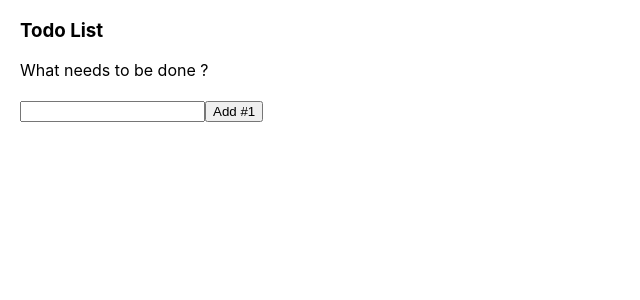
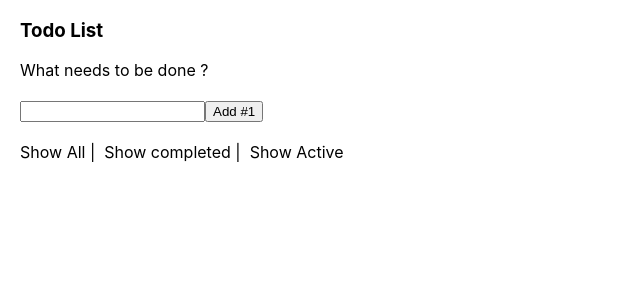
Before and after one commit to greshu/react-todo-list-lab, a React (Create React App) app: page / in a window 1280 px wide. Shown: the top 300 px of the page, without its empty margins (0-640 px from the left). Built offline with nearby package versions, Linux system fonts and the light colour scheme.

Commit message:
task-01: filtering done

```diff
--- a/src/App.css
+++ b/src/App.css
@@ -28,6 +28,10 @@
   color: #61dafb;
 }
 
+.cursor-pointer {
+  cursor: pointer;
+}
+
 @keyframes App-logo-spin {
   from {
     transform: rotate(0deg);
--- a/src/App.js
+++ b/src/App.js
@@ -22,20 +22,44 @@ export default class App extends Component {
     handleSubmit(e) {
         e.preventDefault();
 
-        if(!this.state.text.length) {
+        if (!this.state.text.length) {
             return;
         }
 
         const newItem = {
             text: this.state.text,
             id: Date.now(),
-            isChecked: false
+            isChecked: false,
+            isShow: true
         };
 
         this.setState(state => ({
             items: state.items.concat(newItem),
             text: ''
         }));
+    }
+
+    filterList(filterType) {
+        let clonedItems = [...this.state.items]
+        switch (filterType) {
+            case 'All':
+                clonedItems.forEach((item) => {
+                    item.isShow = true });
+                    break;
+            case 'Completed':
+                clonedItems.forEach((item) => {
+                    item.isChecked ? item.isShow = true : item.isShow = false;
+                });
+                break;
+            case 'Active':
+                clonedItems.forEach((item) => {
+                    !item.isChecked ? item.isShow = true : item.isShow = false;
+                });
+
+        }
+        this.setState({
+            items: clonedItems
+        })
     }
 
     deleteItem(index) {
@@ -59,14 +83,15 @@ export default class App extends Component {
         return (
             <div>
                 <h3 className='App-Header'>Todo List</h3>
-                    <TodosInput changed = {this.handleChange}
-                    submitted = {this.handleSubmit}
-                    text = {this.state.text}
-                    items = {this.state.items}></TodosInput>
+                <TodosInput changed={this.handleChange}
+                    submitted={this.handleSubmit}
+                    text={this.state.text}
+                    items={this.state.items}></TodosInput>
 
-                    <TodosList items = {this.state.items}
-                                deleted = {(index) => this.deleteItem(index)}
-                                handleCheckbox = {(index) => this.updateCheckbox(index)}></TodosList>
+                <TodosList items={this.state.items}
+                    deleted={(index) => this.deleteItem(index)}
+                    filterList = {(filterType) => this.filterList(filterType)}
+                    handleCheckbox={(index) => this.updateCheckbox(index)}></TodosList>
             </div>
         );
     }
--- a/src/components/todos-list/todos-list.js
+++ b/src/components/todos-list/todos-list.js
@@ -1,15 +1,21 @@
 import React from 'react';
 import TodoItem from './todo-item'
 const todosList = (props) => {
+
     return (
         <div>
+            <br></br>
+            <a className='cursor-pointer' onClick= {() => props.filterList('All')}>Show All |</a> &nbsp;
+            <a className='cursor-pointer' onClick= {() => props.filterList('Completed')}>Show completed |</a> &nbsp;
+            <a className='cursor-pointer' onClick= {() => props.filterList('Active')}>Show Active</a>
             <ul>
                 {props.items.map((item, index) => (
                  <div key={item.id}>
-                      <TodoItem handleCheckbox = {props.handleCheckbox}
+                     {item.isShow? <TodoItem handleCheckbox = {props.handleCheckbox}
                                 deleted = {props.deleted}
                                 item = {item}
-                                index = {index}></TodoItem>
+                                index = {index}>
+                                </TodoItem>: ''}
                  </div>
                 ))}
             </ul>
```
Lines whose indentation alone changed are shown as unchanged.
